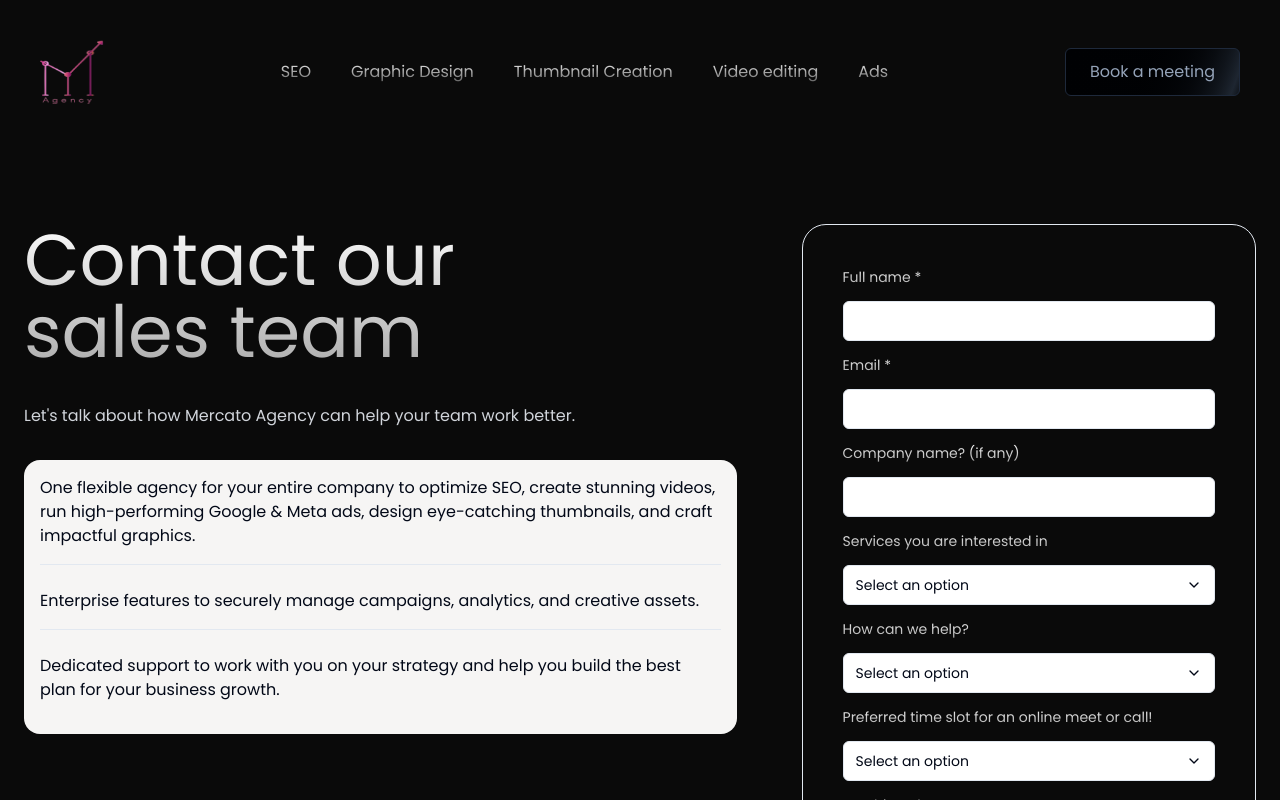
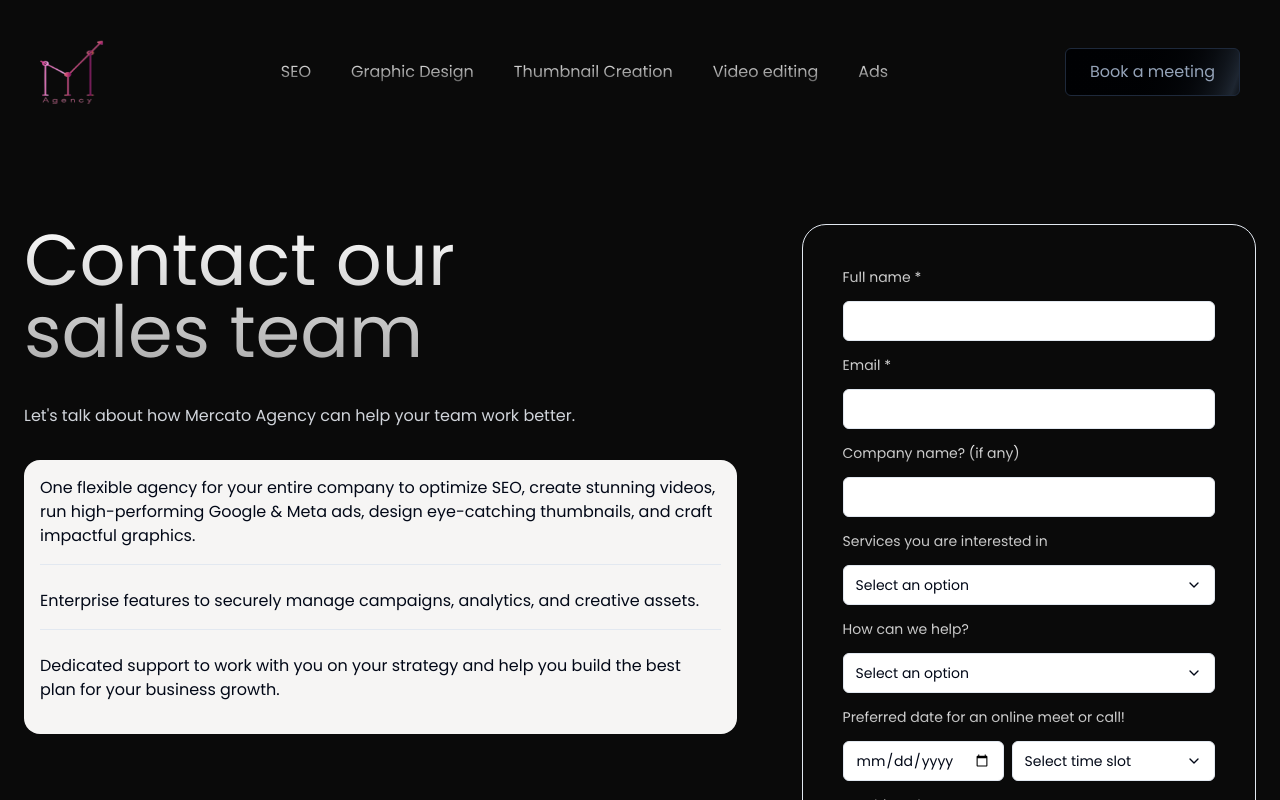
Before and after one commit to suyashranjan-1/Mercato, a Next.js app: page /contact in a window 1280 px wide. Shown: the top 800 px of the page. Built offline with nearby package versions, Linux system fonts and the light colour scheme.

Commit message:
Contact form update

```diff
--- a/app/contact/page.tsx
+++ b/app/contact/page.tsx
@@ -194,21 +194,44 @@ export default function ContactForm() {
                     </SelectContent>
                   </Select>
                 </div>
-                <div className=" space-y-3 items-center justify-center w-full">
-                  <label className="text-sm bg-clip-text text-transparent bg-gradient-to-b from-neutral-50 to-neutral-400 bg-opacity-50">Preferred time slot for an online meet or call!</label>
+
+                <div className="space-y-3 items-center justify-center w-full">
+  <label className="text-sm bg-clip-text text-transparent bg-gradient-to-b from-neutral-50 to-neutral-400 bg-opacity-50">
+    Preferred date for an online meet or call!
+  </label>
+  <div className="flex space-x-2 w-full">
+    <Input
+      type="date"
+      name="last_name"
+      min={new Date().toISOString().split('T')[0]} // This sets minimum date to today
+      className="w-1/2"
+      required
+    />
     <Select name="last_name" required>
       <SelectTrigger>
-                      <SelectValue placeholder="Select an option" />
+        <SelectValue placeholder="Select time slot" />
       </SelectTrigger>
       <SelectContent>
-                      <SelectItem value="9:00 AM - 11:00 AM (IST)">9:00 AM - 11:00 AM (UTC-5:00)</SelectItem>
-                      <SelectItem value="11:00 AM - 1:00 PM (IST)">11:00 AM - 1:00 PM (UTC-5:00)</SelectItem>
-                      <SelectItem value="2:00 PM - 4:00 PM (IST)">2:00 PM - 4:00 PM (UTC-5:00)</SelectItem>
-                      <SelectItem value="4:00 PM - 6:00 PM (IST)">4:00 PM - 6:00 PM (UTC-5:00)</SelectItem>
-                      <SelectItem value="6:00 PM - 8:00 PM (IST)">6:00 PM - 8:00 PM (UTC-5:00)</SelectItem>
+        <SelectItem value="9:00 AM - 11:00 AM">
+          9:00 AM - 11:00 AM (UTC-5:00)
+        </SelectItem>
+        <SelectItem value="11:00 AM - 1:00 PM">
+          11:00 AM - 1:00 PM (UTC-5:00)
+        </SelectItem>
+        <SelectItem value="2:00 PM - 4:00 PM">
+          2:00 PM - 4:00 PM (UTC-5:00)
+        </SelectItem>
+        <SelectItem value="4:00 PM - 6:00 PM">
+          4:00 PM - 6:00 PM (UTC-5:00)
+        </SelectItem>
+        <SelectItem value="6:00 PM - 8:00 PM">
+          6:00 PM - 8:00 PM (UTC-5:00)
+        </SelectItem>
       </SelectContent>
     </Select>
   </div>
+</div>
+
                 <div className=" space-y-3 items-center justify-center w-full">
                   <label className="text-sm bg-clip-text text-transparent bg-gradient-to-b from-neutral-50 to-neutral-400 bg-opacity-50">Anything else?</label>
                   <textarea name="info" className="form-control, flex min-h-[80px] w-full rounded-md border border-input bg-background px-3 py-2 text-sm ring-offset-background placeholder:text-muted-foreground focus-visible:outline-none focus-visible:ring-2 focus-visible:ring-ring focus-visible:ring-offset-2 disabled:cursor-not-allowed disabled:opacity-50"></textarea>
--- a/app/faq.tsx
+++ b/app/faq.tsx
@@ -29,12 +29,11 @@ const FAQS = () => {
             </AccordionContent>
           </AccordionItem>
           <AccordionItem value="item-3">
-            <AccordionTrigger>How can digital marketing help?</AccordionTrigger>
+            <AccordionTrigger>How can Mercato help?</AccordionTrigger>
             <AccordionContent>
-            Digital marketing boosts your online visibility, attracts targeted customers, and drives sales through social media, and ads.
+            Mercato boosts your online visibility, attracts targeted customers, and drives sales through social media, and ads.
             </AccordionContent>
           </AccordionItem>
-
           <AccordionItem value="item-2">
             <AccordionTrigger>How to start ?</AccordionTrigger>
             <AccordionContent>
```
Lines whose indentation alone changed are shown as unchanged.
